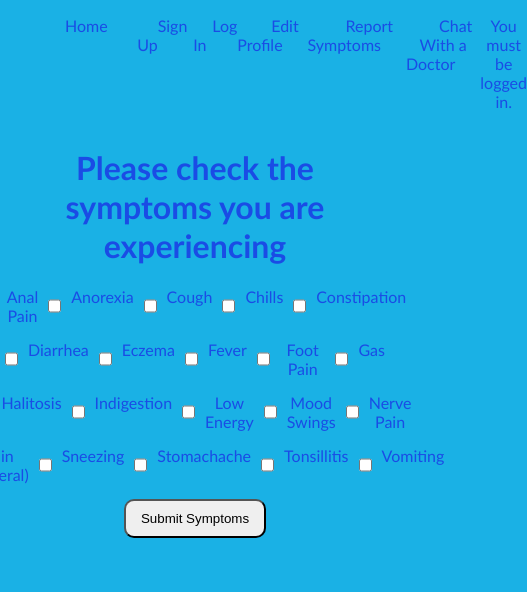
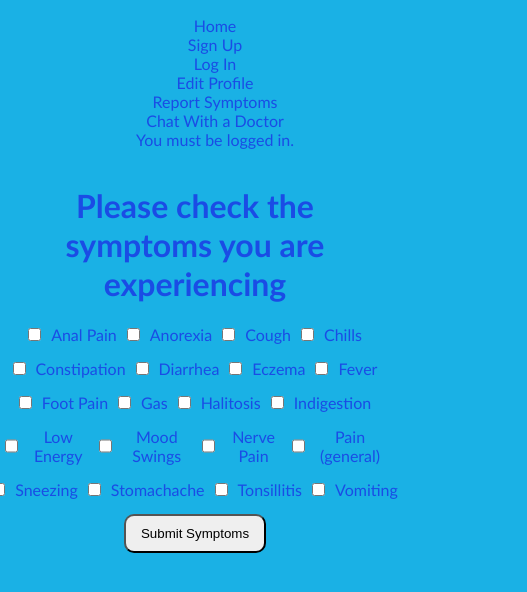
Before and after one commit to ACatWalks/HouseCall-FE, a React (Create React App) app: page /symptoms in a window 390 px wide. Shown: the top 592 px of the page, 527 px wide, since content can reach past the window. Built offline with nearby package versions, Linux system fonts and the light colour scheme.

Commit message:
App now responsive and mobile friendly

```diff
--- a/src/css/style.css
+++ b/src/css/style.css
@@ -29,6 +29,7 @@ body .nav img {
 }
 body img {
   height: 80vh;
+  width: 80vw;
 }
 body .form-btn {
   border-radius: 10px;
@@ -57,4 +58,28 @@ body form .row input {
   margin-right: 5px;
 }
 
+@media screen and (max-width: 1000px) {
+  body {
+    text-align: center;
+  }
+  body .nav {
+    display: flex;
+    flex-direction: column;
+    justify-content: center;
+  }
+  body .nav ul {
+    display: flex;
+    flex-direction: column;
+    justify-content: center;
+  }
+  body .nav a {
+    margin-top: 15px;
+    margin-bottom: 15px;
+  }
+  body img {
+    height: 60vh;
+    width: 80vw;
+  }
+}
+
 /*# sourceMappingURL=style.css.map */
--- a/src/styles/style.scss
+++ b/src/styles/style.scss
@@ -34,6 +34,7 @@ body {
     }
     & img {
         height: 80vh;
+        width: 80vw;
     }
     & .form-btn {
         @include button;
@@ -50,3 +51,27 @@ body {
         }
     }
 }
+
+@media screen and (max-width: 1000px) {
+    body{
+        text-align: center;
+        & .nav {
+            display: flex;
+            flex-direction: column;
+            justify-content: center;
+            & ul {
+                display: flex;
+                flex-direction: column;
+                justify-content: center;
+            }
+            & a {
+                margin-top: 15px;
+                margin-bottom: 15px;
+            }
+        }
+        & img {
+            height: 60vh;
+            width: 80vw;
+        }
+    }
+}
--- a/src/view/Edit.js
+++ b/src/view/Edit.js
@@ -93,7 +93,7 @@ function EditProfileForm() {
                 </div>
                 <div className='row'>
                 <label htmlFor='password'>Password</label>
-                <input required value={user.pass} id="password" name="password" onChange={e => setUser({...user, pass: e.target.value})} />
+                <input required value={user.password} id="password" name="password" onChange={e => setUser({...user, pass: e.target.value})} />
                 </div>
                 <div className='row'>
                 {handleRole(user.role)}
--- a/src/view/NavBar.js
+++ b/src/view/NavBar.js
@@ -76,8 +76,8 @@ function NavBar() {
                 <li><Link to="/symptoms">Report Symptoms</Link></li>
                 <li><Link to="/chat">Chat With a Doctor</Link></li>
                 {handleRole(user.role)}
+                {pic()}
             </ul>
-            {pic}
             <Outlet />
         </div>
     )
--- a/src/view/Profile.js
+++ b/src/view/Profile.js
@@ -1,31 +1,30 @@
-import { useState } from "react";
 import NavBar from "./NavBar";
 
 function ProfilePage() {
 
-    const [user, setUser] = useState({
+    const user = {
         firstName: sessionStorage.getItem('firstName'),
         lastName: sessionStorage.getItem('lastName'),
         email: sessionStorage.getItem('email'),
         pass: sessionStorage.getItem('pass'),
         role: sessionStorage.getItem('role')
-    })
+    }
 
-    const [profilePic, setProfilePic] = useState('')
+    let profilePic = sessionStorage.getItem('profilepic')
 
-    const [NPIMedicalLicense, setNPIMedicalLicense] = useState(0)
+    let NPIMedicalLicense = sessionStorage.getItem('NPIMedicalLicense')
 
     function handleRole(role) {
         if(role === 'Doctor'){
             return (
                 <div>
-                    <h5>Medical License No. : {user.NPIMedicalLicense}</h5>
+                    <h5>Medical License No. : {NPIMedicalLicense}</h5>
                 </div>
             )
         } else {
             return (
                 <div>
-                    <h5>Profile Image: {user.profilePic}</h5>
+                    <h5>Profile Image: {profilePic}</h5>
                 </div>
             )
         }
--- a/src/view/SignUpForm.js
+++ b/src/view/SignUpForm.js
@@ -15,7 +15,7 @@ function SignUpForm() {
 
     const [profilepic, setProfilepic] = useState('')
 
-    const [NPIMedicalLicense, setNPIMedicalLicense] = useState('Your medical license # here')
+    const [NPIMedicalLicense, setNPIMedicalLicense] = useState('NPI')
 
     async function handleSubmit(e) {
         e.preventDefault()
--- a/src/view/SymptomForm.js
+++ b/src/view/SymptomForm.js
@@ -1,30 +1,39 @@
 import NavBar from "./NavBar"
 
 function SymptomForm() {
+    const user = {
+        firstName: sessionStorage.getItem('firstName'),
+        lastName: sessionStorage.getItem('lastName'),
+        email: sessionStorage.getItem('email'),
+        pass: sessionStorage.getItem('pass'),
+        role: sessionStorage.getItem('role'),
+        profilepic: sessionStorage.getItem('profilepic'),
+        symptoms: []
+    }
 
-    const symptoms = []
-
-    const userEmail = sessionStorage.getItem('email')
+    const startingSymptoms = []
 
     async function handleSubmit(e) {
         e.preventDefault()
         let inputs = document.querySelectorAll('.sym')
         for(let i=0; i<inputs.length; i++){
             if(inputs[i].checked === true){
-                symptoms.push(inputs[i].value)
-            } else if(symptoms.includes(inputs[i].value)){
-                symptoms.splice(symptoms.indexOf(inputs[i].value), 1)
+                startingSymptoms.push(inputs[i].value)
+            } else if(startingSymptoms.includes(inputs[i].value)){
+                startingSymptoms.splice(startingSymptoms.indexOf(inputs[i].value), 1)
             }
         }
-        let uniqueSymptoms = [...new Set(symptoms)]
-        await fetch(`http://localhost:4000/patients/${userEmail}`, {
-            method: 'POST',
+        let uniqueSymptoms = [...new Set(startingSymptoms)]
+        let symptoms = [...uniqueSymptoms]
+        user.symptoms = symptoms
+        await fetch(`http://localhost:4000/patients/${user.email}`, {
+            method: 'PUT',
             headers: {
                 'Content-Type': 'application/json'
             },
-            body: JSON.stringify(uniqueSymptoms)
+            body: JSON.stringify(user)
         })
-        console.log(uniqueSymptoms)
+        console.log(symptoms)
     }
 
     return (
@@ -41,36 +50,38 @@ function SymptomForm() {
                 <label htmlFor="symptom3">Cough</label>
                 <input type="checkbox" id="symptom4" name="symptom4" value="Chills" className="sym" />
                 <label htmlFor="symptom4">Chills</label>
+                </div>
+                <div className='row'>
                 <input type="checkbox" id="symptom5" name="symptom5" value="Constipation" className="sym" />
                 <label htmlFor="symptom5">Constipation</label>
-                </div>
-                <div className='row'>
                 <input type="checkbox" id="symptom6" name="symptom6" value="Diarrhea" className="sym" />
                 <label htmlFor="symptom6">Diarrhea</label>
                 <input type="checkbox" id="symptom7" name="symptom7" value="Eczema" className="sym" />
                 <label htmlFor="symptom7">Eczema</label>
                 <input type="checkbox" id="symptom8" name="symptom8" value="Fever" className="sym" />
                 <label htmlFor="symptom8">Fever</label>
+                </div>
+                <div className='row'>
                 <input type="checkbox" id="symptom9" name="symptom9" value="Foot Pain" className="sym" />
                 <label htmlFor="symptom9">Foot Pain</label>
                 <input type="checkbox" id="symptom10" name="symptom10" value="Gas" className="sym" />
                 <label htmlFor="symptom10">Gas</label>
-                </div>
-                <div className='row'>
                 <input type="checkbox" id="symptom11" name="symptom11" value="Halitosis" className="sym" />
                 <label htmlFor="symptom11">Halitosis</label>
                 <input type="checkbox" id="symptom12" name="symptom12" value="Indigestion" className="sym" />
                 <label htmlFor="symptom12">Indigestion</label>
+                </div>
+                <div className='row'>
                 <input type="checkbox" id="symptom13" name="symptom13" value="Low Energy" className="sym" />
                 <label htmlFor="symptom13">Low Energy</label>
                 <input type="checkbox" id="symptom14" name="symptom14" value="Mood Swings" className="sym" />
                 <label htmlFor="symptom14">Mood Swings</label>
                 <input type="checkbox" id="symptom15" name="symptom15" value="Nerve Pain" className="sym" />
                 <label htmlFor="symptom15">Nerve Pain</label>
+                <input type="checkbox" id="symptom16" name="symptom16" value="Pain (general)" className="sym" />
+                <label htmlFor="symptom16">Pain (general)</label>
                 </div>
                 <div className='row'>
-                <input type="checkbox" id="symptom16" name="symptom16" value="Pain (general)" className="sym" />
-                <label htmlFor="symptom16">Pain (general)</label>
                 <input type="checkbox" id="symptom17" name="symptom17" value="Sneezing" className="sym" />
                 <label htmlFor="symptom17">Sneezing</label>
                 <input type="checkbox" id="symptom18" name="symptom18" value="Stomachache" className="sym" />
```
Also changed, not shown: 1 other file (tests, documents, lock files or other folders).
